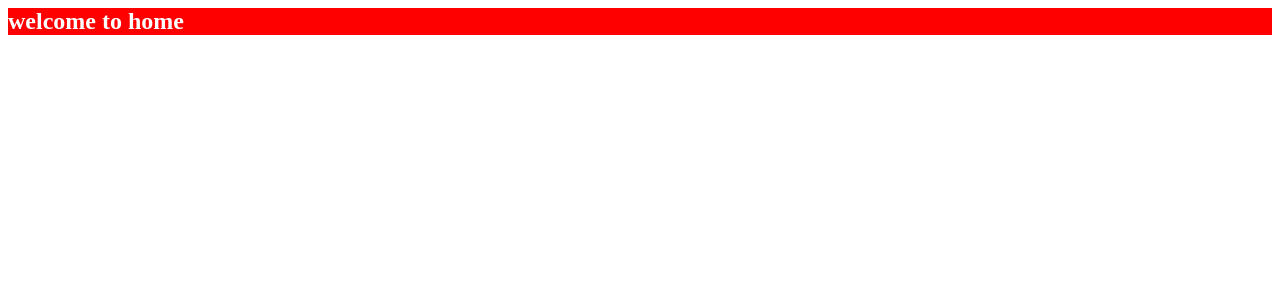
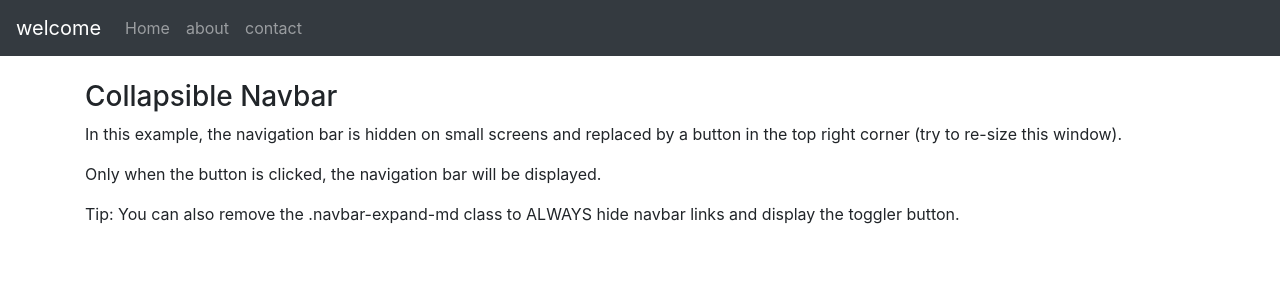
Before and after one commit to charan996/charan, a Django app: page / in a window 1280 px wide. Shown: the top 300 px of the page. Run offline with Django 3.2, Linux system fonts and the light colour scheme; some libraries are stand-ins or nearby versions.

Commit message:
day-08 update

```diff
--- a/Day-08/CHARAN/static/css/sample.css
+++ b/Day-08/CHARAN/static/css/sample.css
@@ -1,3 +1,4 @@
+form
 {
 	background-color: cadetblue;
     margin-left: 230px;
--- /dev/null
+++ b/Day-08/CHARAN/static/js/sample.js
@@ -0,0 +1,2 @@
+var t = prompt("enter ur name")
+alert("hii welcome"+t)
--- /dev/null
+++ b/Day-08/CHARAN/templates/raj/about.html
@@ -0,0 +1 @@
+<h1>about</h1>
--- /dev/null
+++ b/Day-08/CHARAN/templates/raj/bthm.html
@@ -0,0 +1,43 @@
+<!DOCTYPE html>
+<html lang="en">
+<head>
+  <title>Bootstrap Example</title>
+  <meta charset="utf-8">
+  <meta name="viewport" content="width=device-width, initial-scale=1">
+  <link rel="stylesheet" href="https://maxcdn.bootstrapcdn.com/bootstrap/4.5.2/css/bootstrap.min.css">
+  <script src="https://ajax.googleapis.com/ajax/libs/jquery/3.5.1/jquery.min.js"></script>
+  <script src="https://cdnjs.cloudflare.com/ajax/libs/popper.js/1.16.0/umd/popper.min.js"></script>
+  <script src="https://maxcdn.bootstrapcdn.com/bootstrap/4.5.2/js/bootstrap.min.js"></script>
+</head>
+<body>
+
+<nav class="navbar navbar-expand-md bg-dark navbar-dark">
+  <a class="navbar-brand" href="{% url 'home' %}">welcome</a>
+  <button class="navbar-toggler" type="button" data-toggle="collapse" data-target="#collapsibleNavbar">
+    <span class="navbar-toggler-icon"></span>
+  </button>
+  <div class="collapse navbar-collapse" id="collapsibleNavbar">
+    <ul class="navbar-nav">
+      <li class="nav-item">
+        <a class="nav-link" href="{% url 'home' %}">Home</a>
+      </li>
+      <li class="nav-item">
+        <a class="nav-link" href="{% url 'about' %}">about</a>
+      </li>
+      <li class="nav-item">
+        <a class="nav-link" href="#">contact</a>
+      </li>
+    </ul>
+  </div>
+</nav>
+<br>
+
+<div class="container">
+  <h3>Collapsible Navbar</h3>
+  <p>In this example, the navigation bar is hidden on small screens and replaced by a button in the top right corner (try to re-size this window).</p>
+  <p>Only when the button is clicked, the navigation bar will be displayed.</p>
+  <p>Tip: You can also remove the .navbar-expand-md class to ALWAYS hide navbar links and display the toggler button.</p>
+</div>
+
+</body>
+</html>
--- a/Day-08/CHARAN/templates/raj/register.html
+++ b/Day-08/CHARAN/templates/raj/register.html
@@ -1,7 +1,10 @@
+{% load static %}
 <!DOCTYPE html>
 <html>
 <head>
 	<title>Registration</title>
+	<link rel="style sheet" type="text/css" href="{% static 'css/sample.css' %}">
+	<script type="text/javascript" src ="{% static 'js/sample.js' %}"></script>
 </head>
 <body>
 <h2>Registration</h2>
--- a/Day-08/CHARAN/urls.py
+++ b/Day-08/CHARAN/urls.py
@@ -2,9 +2,11 @@ from django.urls import path
 from CHARAN import views
 
 urlpatterns = [
-    path('',views.home),
+    path('rt/',views.home,name="home"),
     path('demo/',views.chk),
     path('hm/',views.homepage),
     path('lg/',views.lgn),
     path('rg/',views.reg),
+    path('',views.bthm),
+    path('about/',views.about,name="about"),
 ]
--- a/Day-08/CHARAN/views.py
+++ b/Day-08/CHARAN/views.py
@@ -15,3 +15,7 @@ def lgn(lf):
     return render(lf,'raj/login.html')
 def reg(rt):
    return render(rt,'raj/register.html')
+def bthm(qw):
+   return render(qw,'raj/bthm.html')
+def about(rw):
+	return render(rw,'raj/about.html')
```
